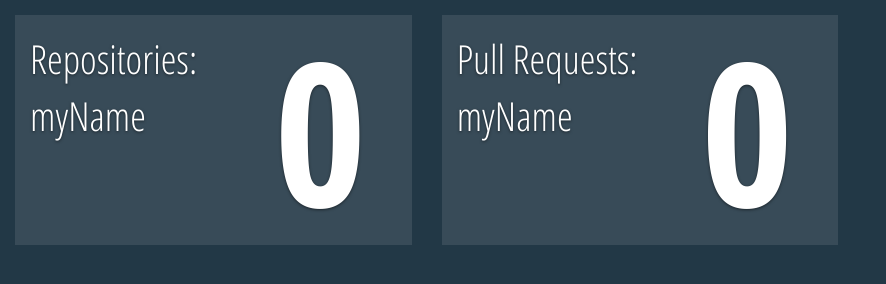
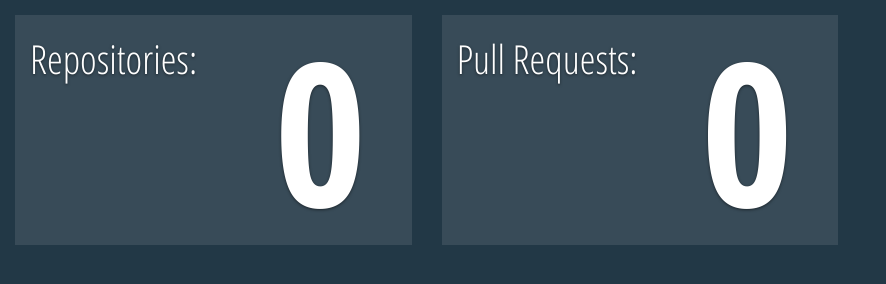
Before and after one commit to jareddlc/glance, a website: page site/views/index.html in a window 1280 px wide. Shown: the whole page, without its empty margins (0-886 px from the left). Drawn offline with nearby package versions, Linux system fonts and the light colour scheme; some packages are replaced by stand-ins of ours; files that its build step writes are made by us from their sources; no server answers; files whose address does not match are found by name.

Commit message:
fix dashboard

```diff
--- a/site/static/partials/dashboard.html
+++ b/site/static/partials/dashboard.html
@@ -4,7 +4,7 @@
       <div class="glance-box">
         <div class="clearfix glance-title-container">
           <div class="pull-right glance-title-number"> {{reposFromOrgList.length}} </div>
-          <div class="glance-title"> Repositories: myName </div>
+          <div class="glance-title"> Repositories: {{org.name}} </div>
         </div>
       </div>
     </div>
@@ -13,7 +13,7 @@
       <div class="glance-box">
         <div class="clearfix glance-title-container">
           <div class="pull-right glance-title-number"> {{pullRequestsFromOrgList.length}} </div>
-          <div class="glance-title"> Pull Requests: myName </div>
+          <div class="glance-title"> Pull Requests: {{org.name}} </div>
         </div>
         <div ng-repeat="pr in pullRequestsFromOrgList">
           <pull-request pr="pr"></pull-request>
```
